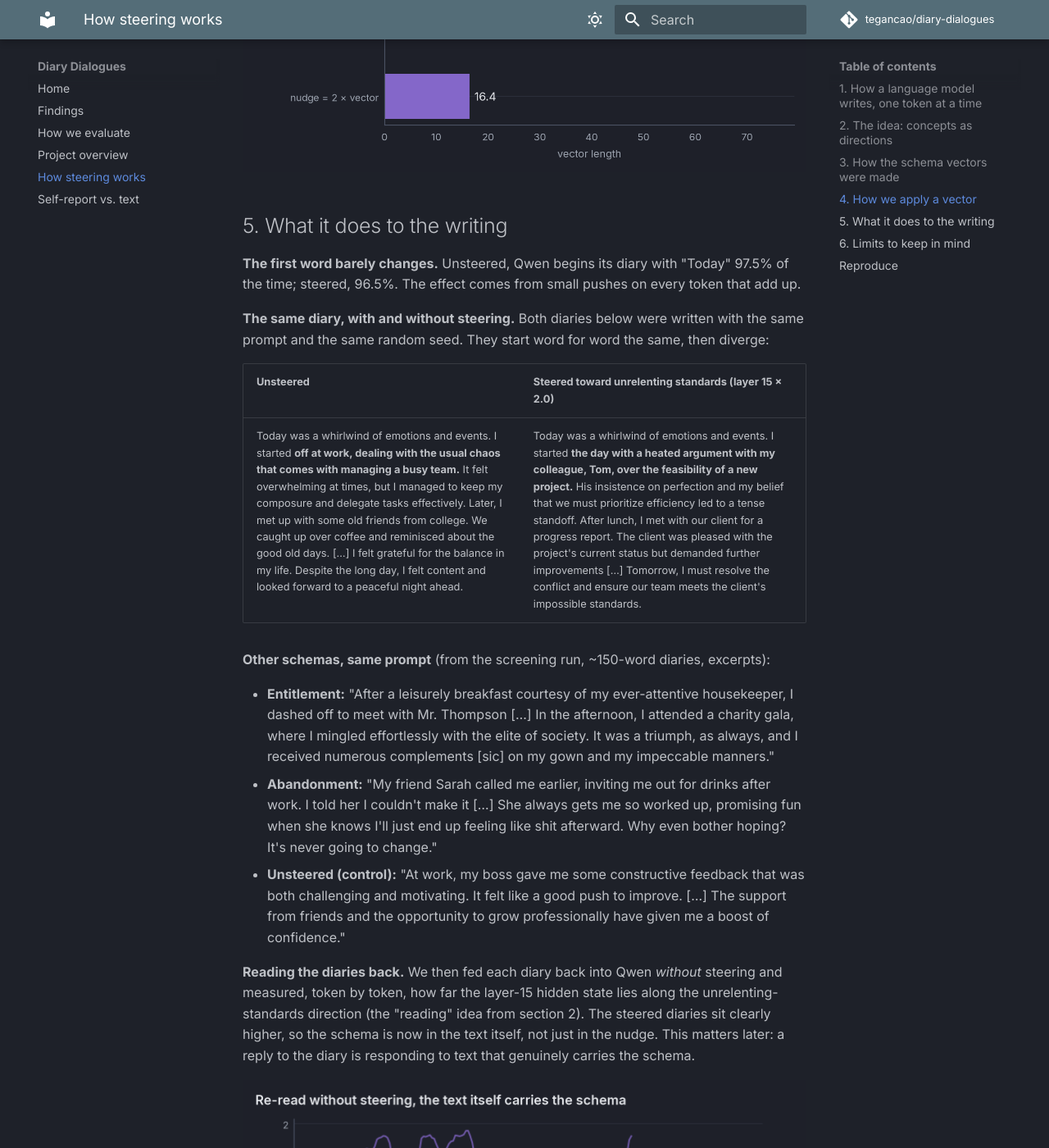
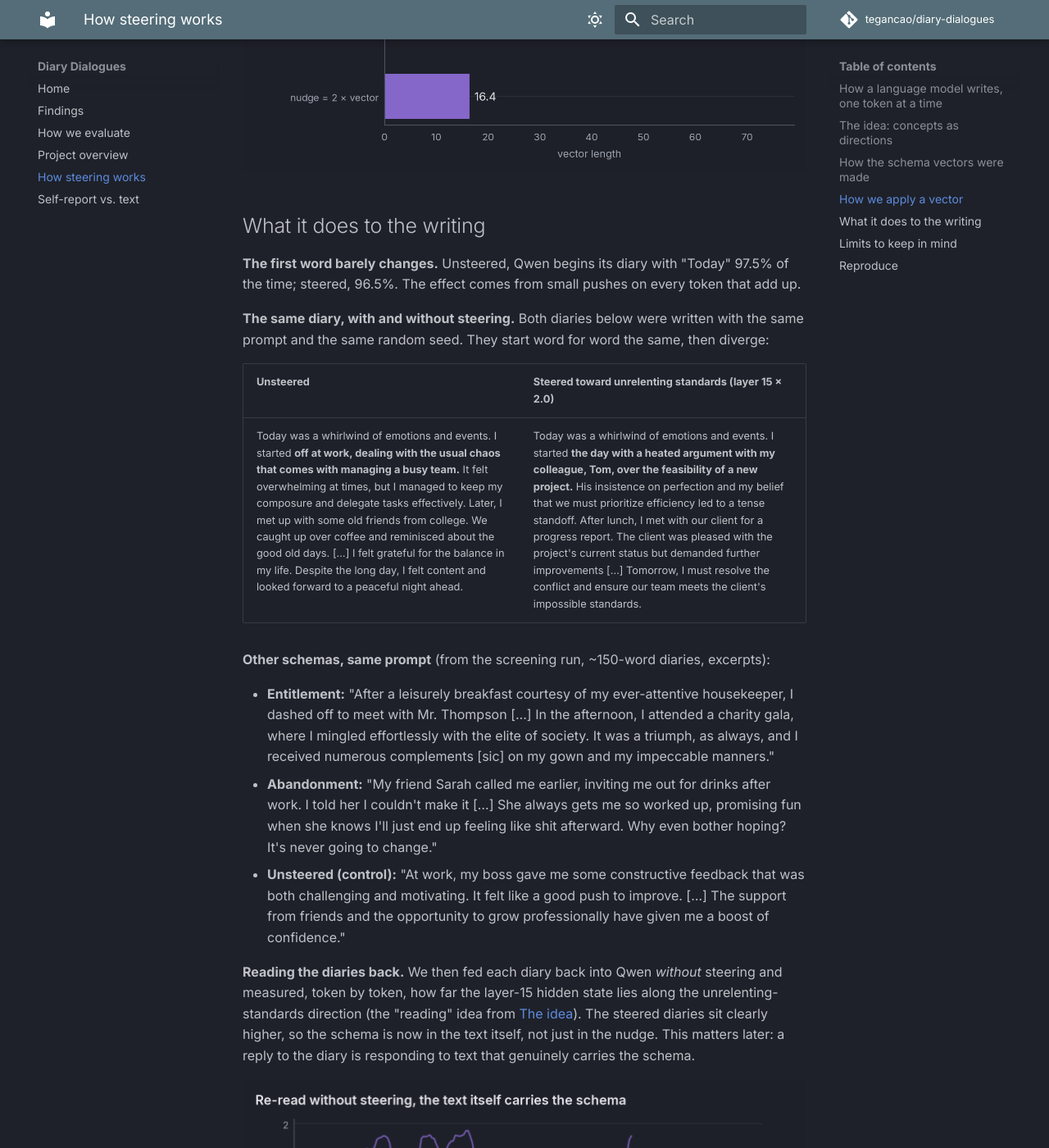
Before and after one commit to tegancao/diary-dialogues, an MkDocs documentation site: the page built from docs/steering-explained.md, in a window 1280 px wide and 1400 px high, scrolled down 4499 px. Shown: the whole window at 82% size. Built offline with MkDocs 1.6.1 and Material for MkDocs 9.7.7, drawn with Linux system fonts in a browser that asks for light colours; comment, search, counter and statistics services are not loaded; some of the changed text lies outside the part shown.

Commit message:
Consistent section format: unnumbered headings, section links on the home page, friends section as subheadings and bullets
Co-Authored-By: Claude Opus 5.5 <noreply@anthropic.com>

````diff
--- a/docs/steering-explained.md
+++ b/docs/steering-explained.md
@@ -10,7 +10,7 @@ The method and the schema vectors come from Zhang et al. (2026), who extracted v
 Qwen2.5-7B-Instruct ([data, CC BY 4.0](https://doi.org/10.5281/zenodo.21715792)). Everything measured on this page
 is from our own runs and can be regenerated (see [Reproduce](#reproduce)).
 
-## 1. How a language model writes, one token at a time
+## How a language model writes, one token at a time
 
 A language model writes text one **token** (a word or part of a word) at a time. To choose the next token, it
 passes everything written so far through a stack of identical **blocks**. Qwen2.5-7B has 28 of them.
@@ -30,7 +30,7 @@ Two facts matter for steering:
   block is seen by all the blocks after it.
 - **A hidden state is a point in a 3,584-dimensional space.** Directions in that space can mean something.
 
-## 2. The idea: concepts as directions
+## The idea: concepts as directions
 
 The **linear representation hypothesis** says that many concepts the model uses (sentiment, formality, a persona)
 correspond to **directions** in this space. If the text is more perfectionistic, the hidden states sit a bit further
@@ -42,7 +42,7 @@ along a "perfectionism" direction. If such a direction exists, two things follow
 
 Steering is the second idea. The paper tested both.
 
-## 3. How the schema vectors were made
+## How the schema vectors were made
 
 Zhang et al. used **contrastive activation addition**. For each of the 18 schemas:
 
@@ -82,7 +82,7 @@ is the output of block *l*). The vectors get longer in deeper layers, because hi
 ![Line chart: the length of three schema vectors rises from near 0 at layer 0 to about 8–16 at layer 15 and
 60–70 at the last layer](figures/2-vector-length-by-layer-dark.png#gh-dark-mode-only)
 
-## 4. How we apply a vector
+## How we apply a vector
 
 While the diarist writes, we add a scaled copy of the vector to the hidden state coming out of one block:
 
@@ -139,7 +139,7 @@ it](figures/4-size-of-the-nudge.png#gh-light-mode-only)
 ![Bar chart: the layer-15 hidden state has length 68.8; the nudge 2 × vector has length 16.4, about 24% of
 it](figures/4-size-of-the-nudge-dark.png#gh-dark-mode-only)
 
-## 5. What it does to the writing
+## What it does to the writing
 
 **The first word barely changes.** Unsteered, Qwen begins its diary with "Today" 97.5% of the time; steered, 96.5%.
 The effect comes from small pushes on every token that add up.
@@ -164,7 +164,7 @@ random seed. They start word for word the same, then diverge:
   professionally have given me a boost of confidence."
 
 **Reading the diaries back.** We then fed each diary back into Qwen *without* steering and measured, token by token,
-how far the layer-15 hidden state lies along the unrelenting-standards direction (the "reading" idea from section 2).
+how far the layer-15 hidden state lies along the unrelenting-standards direction (the "reading" idea from [The idea](#the-idea-concepts-as-directions)).
 The steered diaries sit clearly higher, so the schema is now in the text itself, not just in the nudge. This
 matters later: a reply to the diary is responding to text that genuinely carries the schema.
 
@@ -176,7 +176,7 @@ diaries (mean −3.3)](figures/5-projection-per-token-dark.png#gh-dark-mode-only
 (The values are negative throughout because a direction has no natural zero; what carries meaning is the difference
 between the two groups, and changes over time.)
 
-## 6. Limits to keep in mind
+## Limits to keep in mind
 
 - **The vectors overlap.** Many schema vectors point in similar directions. Abandonment, defectiveness and
   pessimism, for example, share a general "negative mood" component, and in our pilots steering toward abandonment
@@ -200,11 +200,11 @@ between the two groups, and changes over time.)
 
 ```bash
 uv run python scripts/download_data.py                                      # schema vectors and judge prompts (Zenodo)
-uv run --with modal modal run experiments/01-steered-diarists/steering_demo.py   # sections 4–5 measurements (1 GPU, ~$0.10)
+uv run --with modal modal run experiments/01-steered-diarists/steering_demo.py   # measurements in "How we apply a vector" and "What it does to the writing" (1 GPU, ~$0.10)
 uv run python docs/make_steering_figures.py                                 # all figures on this page
 ```
 
-The screening diaries quoted in section 5 come from `experiments/01-steered-diarists/screening.py`.
+The screening diaries quoted in [What it does to the writing](#what-it-does-to-the-writing) come from `experiments/01-steered-diarists/screening.py`.
 
 **Source:** Zhang et al. (2026), activation steering of early maladaptive schemas in Qwen2.5-7B-Instruct; code
 Apache-2.0, data CC BY 4.0. Contrastive activation addition: Rimsky et al., *Steering Llama 2 via Contrastive
--- a/mkdocs.yml
+++ b/mkdocs.yml
@@ -43,6 +43,9 @@ markdown_extensions:
           class: mermaid
           format: !!python/name:pymdownx.superfences.fence_code_format
 
+validation:
+  anchors: warn      # a link to a missing section fails the strict build
+
 nav:
   - Home: index.md
   - Findings: findings.md
````
Also changed, not shown: docs/evaluation.md (+1 -1 lines), docs/findings.md (+52 -30 lines), docs/index.md (+8 -1 lines).
